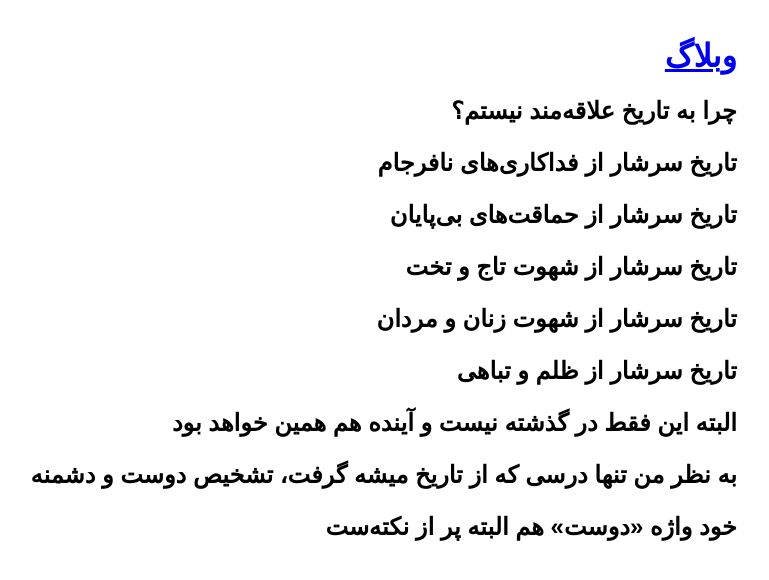
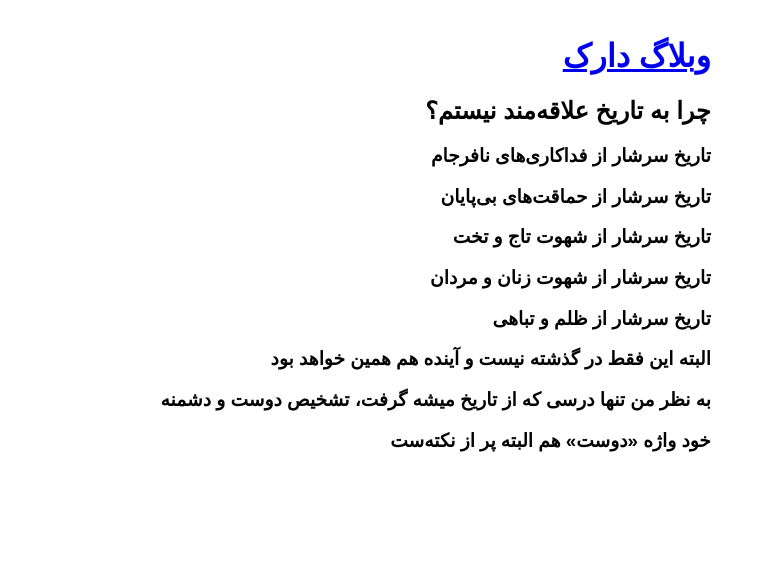
Before and after one commit to darkblog/darkblog.github.io, a Jekyll site: the page built from _posts/2024-7-4-2.md, in a window 1280 px wide. Shown: the top 580 px of the page, without its empty margins (392-1161 px from the left). Built offline with Jekyll 4.4.1, drawn with Linux system fonts in a browser that asks for light colours.

Commit message:
Update post.html

```diff
--- a/_layouts/post.html
+++ b/_layouts/post.html
@@ -10,8 +10,8 @@ layout: compress
 <style>body{font-family:sans-serif;margin:auto;padding:1em;max-width:80ch}</style>
 </head>
 <body>
-<h1><a href="https://darkblog.github.io/">وبلاگ</a></h1>
+<h1><a href="https://darkblog.github.io/">وبلاگ دارک</a></h1>
 <h2>{{ page.title }}</h2>
-<h2>{{ content }}</h2>
+<h3>{{ content }}</h3>
 </body>
 </html>
```
